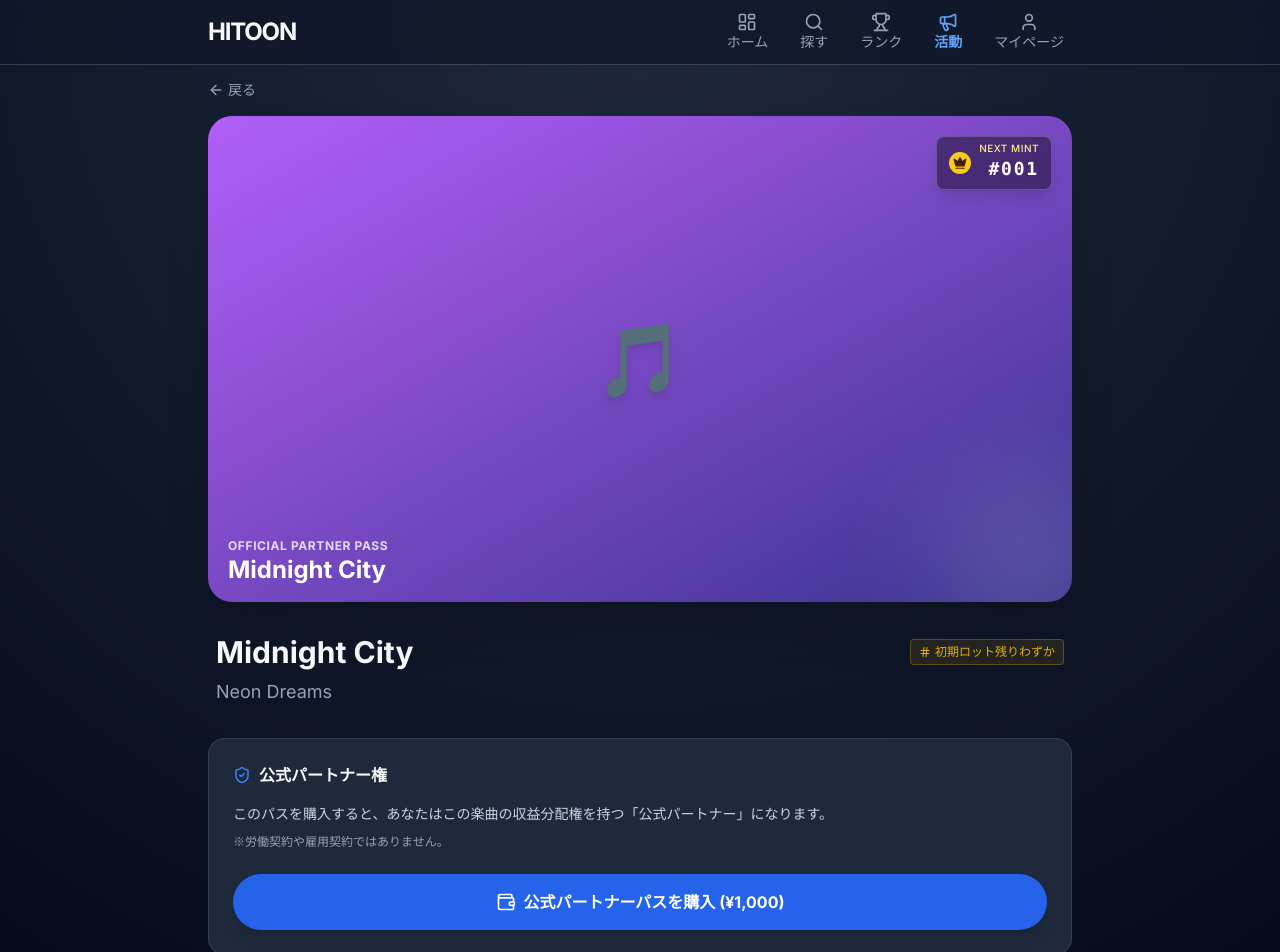
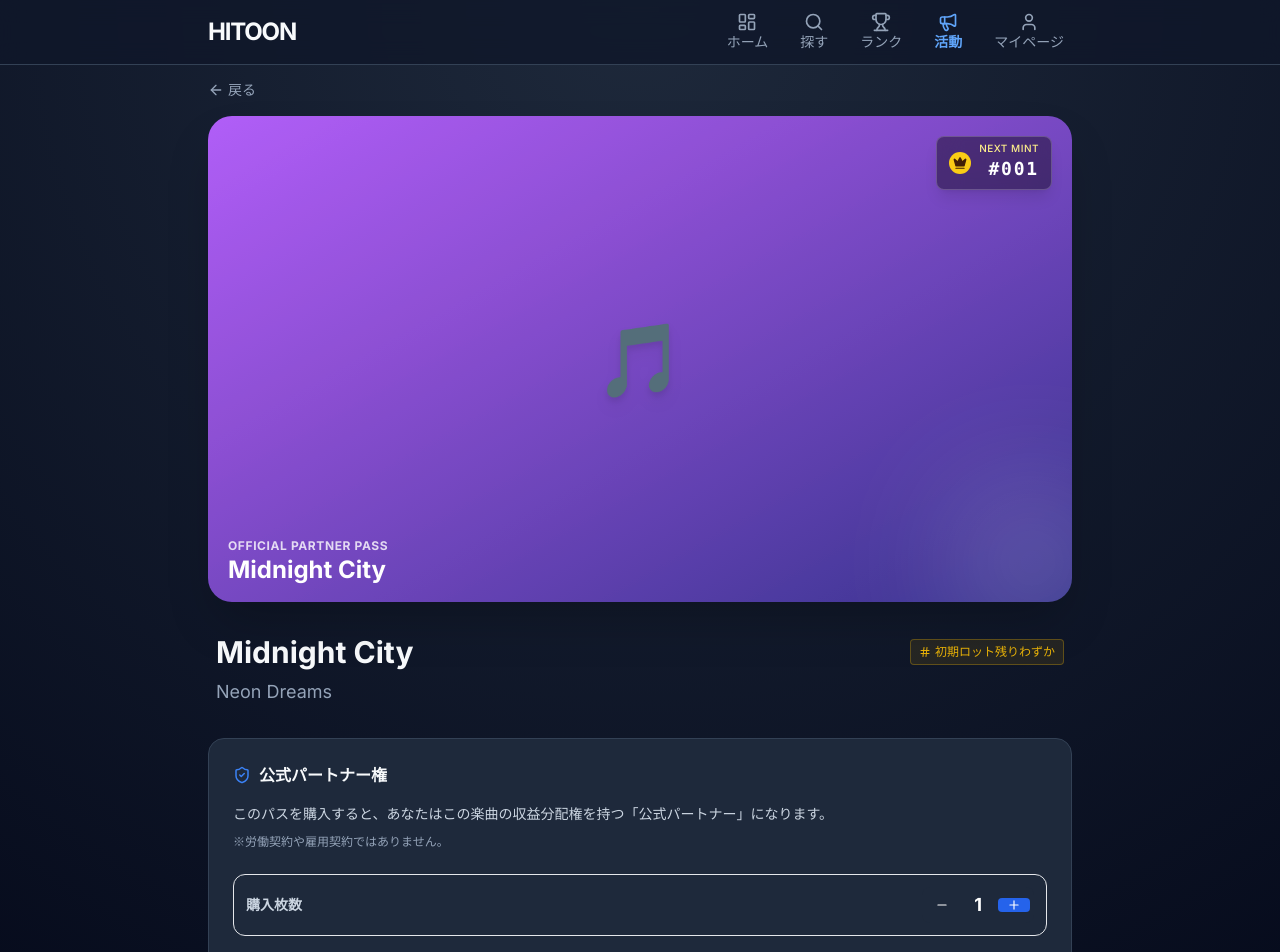
Before and after one commit to kide0618-code/hitoon-web, a Next.js app: page /songs/1 in a window 1280 px wide. Shown: the top 952 px of the page. Built offline with nearby package versions, Linux system fonts and the light colour scheme.

Commit message:
Allow multiple purchases and add quantity selector

```diff
--- a/components/PurchaseAgreement.tsx
+++ b/components/PurchaseAgreement.tsx
@@ -1,29 +1,61 @@
 "use client";
 
 import { useState } from "react";
-import Link from "next/link"; // 👈 これを追加
-import { Wallet, X, CheckCircle, ExternalLink } from "lucide-react";
+import Link from "next/link";
+import { Wallet, X, CheckCircle, ExternalLink, Minus, Plus } from "lucide-react";
 
 export default function PurchaseAgreement() {
   const [isOpen, setIsOpen] = useState(false);
   const [isAgreed, setIsAgreed] = useState(false);
+  const [quantity, setQuantity] = useState(1); // 👈 数量管理
+
+  // 数量の増減
+  const increment = () => setQuantity(prev => Math.min(prev + 1, 10)); // 最大10枚まで
+  const decrement = () => setQuantity(prev => Math.max(prev - 1, 1));
 
   const handlePurchase = async () => {
-    alert("Stripe決済画面へ遷移します（機能実装待ち）");
+    alert(`${quantity}枚分の決済（¥${quantity * 1000}）へ進みます`);
     setIsOpen(false);
   };
 
+  // ▼ 初期表示（ボタンエリア）
   if (!isOpen) {
     return (
-      <button
-        onClick={() => setIsOpen(true)}
-        className="w-full bg-blue-600 hover:bg-blue-500 text-white font-bold py-4 rounded-full flex items-center justify-center gap-2 shadow-lg transition-transform hover:scale-[1.02]"
-      >
-        <Wallet size={20} /> 公式パートナーパスを購入 (¥1,000)
-      </button>
+      <div className="space-y-4">
+        {/* 数量セレクター */}
+        <div className="flex items-center justify-between bg-slate-700/50 p-3 rounded-xl border border-slate-600">
+          <span className="text-sm font-bold text-slate-300 pl-2">購入枚数</span>
+          <div className="flex items-center gap-4 bg-slate-800 rounded-lg p-1">
+            <button
+              onClick={decrement}
+              className="w-8 h-8 flex items-center justify-center rounded bg-slate-700 text-white hover:bg-slate-600 transition disabled:opacity-50"
+              disabled={quantity <= 1}
+            >
+              <Minus size={14} />
+            </button>
+            <span className="text-lg font-bold w-6 text-center text-white">{quantity}</span>
+            <button
+              onClick={increment}
+              className="w-8 h-8 flex items-center justify-center rounded bg-blue-600 text-white hover:bg-blue-500 transition disabled:opacity-50"
+              disabled={quantity >= 10}
+            >
+              <Plus size={14} />
+            </button>
+          </div>
+        </div>
+
+        {/* 購入ボタン */}
+        <button
+          onClick={() => setIsOpen(true)}
+          className="w-full bg-blue-600 hover:bg-blue-500 text-white font-bold py-4 rounded-full flex items-center justify-center gap-2 shadow-lg transition-transform hover:scale-[1.02]"
+        >
+          <Wallet size={20} /> 購入へ進む (¥{(quantity * 1000).toLocaleString()})
+        </button>
+      </div>
     );
   }
 
+  // ▼ モーダル表示
   return (
     <div className="fixed inset-0 z-50 flex items-center justify-center p-4">
       <div
@@ -46,36 +78,29 @@ export default function PurchaseAgreement() {
         </div>
 
         <div className="p-6">
-          <div className="h-48 overflow-y-scroll bg-black/30 p-4 rounded-lg border border-slate-700 text-sm text-slate-300 mb-6 leading-relaxed shadow-inner">
+          {/* 注文内容のサマリーを表示 */}
+          <div className="mb-4 bg-blue-900/20 border border-blue-500/30 p-3 rounded-lg flex justify-between items-center">
+            <span className="text-sm text-blue-200">選択中のプラン</span>
+            <span className="text-lg font-bold text-white">
+              {quantity}枚 <span className="text-sm text-slate-400 mx-1">×</span> ¥1,000
+            </span>
+          </div>
+
+          <div className="h-40 overflow-y-scroll bg-black/30 p-4 rounded-lg border border-slate-700 text-sm text-slate-300 mb-6 leading-relaxed shadow-inner">
             <h4 className="font-bold text-white mb-3 sticky top-0 bg-slate-900/0 backdrop-blur-md">
               重要事項説明書
             </h4>
-
             <div className="space-y-4">
-              <p>
-                <strong className="text-blue-400 block mb-1">1. 金融商品ではありません</strong>
-                本パスは、金融商品取引法上の有価証券（投資信託等）ではありません。アーティストから特定の楽曲に関する将来の収益受領権を譲り受ける「債権譲渡契約」です。
-              </p>
-              <p>
-                <strong className="text-blue-400 block mb-1">2. 元本保証はありません</strong>
-                楽曲の再生実績により、収益分配額が購入金額を下回る、または0円となる可能性があります。いかなる場合も元本の返還・保証は行いません。
-              </p>
-              <p>
-                <strong className="text-blue-400 block mb-1">3. 「労働」ではありません</strong>
-                本サービスにおけるユーザーの活動は、自己資産の管理行為であり、雇用契約に基づく労働ではありません。
-              </p>
-              <p>
-                <strong className="text-blue-400 block mb-1">4. 返金不可</strong>
-                デジタルコンテンツの性質上、決済完了後のキャンセル・返金は一切できません。
-              </p>
+              <p><strong className="text-blue-400 block mb-1">1. 金融商品ではありません</strong>本パスは投資商品ではありません。</p>
+              <p><strong className="text-blue-400 block mb-1">2. 元本保証はありません</strong>収益が購入額を下回る可能性があります。</p>
+              <p><strong className="text-blue-400 block mb-1">3. 返金不可</strong>決済完了後のキャンセルはできません。</p>
             </div>
           </div>
 
-          {/* ▼ 修正箇所: ここにリンクを追加しました */}
           <div className="flex items-start mb-6">
             <div className="flex items-center h-5 mt-1">
               <input
-                id="agreement-checkbox" // ラベルと紐づけるID
+                id="agreement-checkbox"
                 type="checkbox"
                 checked={isAgreed}
                 onChange={() => setIsAgreed(!isAgreed)}
@@ -84,7 +109,6 @@ export default function PurchaseAgreement() {
             </div>
             <label htmlFor="agreement-checkbox" className="ml-3 text-sm font-medium text-slate-300 cursor-pointer select-none">
               上記重要事項および
-              {/* ▼ リンクをクリックしてもチェックボックスが反応しないように stopPropagation を設定 */}
               <Link
                 href="/terms"
                 target="_blank"
@@ -93,7 +117,7 @@ export default function PurchaseAgreement() {
               >
                 利用規約<ExternalLink size={12} />
               </Link>
-              に同意し、本取引が投資ではないことを理解した上で申し込みます。
+              に同意し、申し込みます。
             </label>
           </div>
 
@@ -107,7 +131,7 @@ export default function PurchaseAgreement() {
                   : "bg-slate-700 text-slate-500 cursor-not-allowed"
               }`}
           >
-            {isAgreed ? "¥1,000 で決済する" : "同意して決済へ進む"}
+            {isAgreed ? `¥${(quantity * 1000).toLocaleString()} で決済する` : "同意して決済へ進む"}
           </button>
         </div>
       </div>
```
